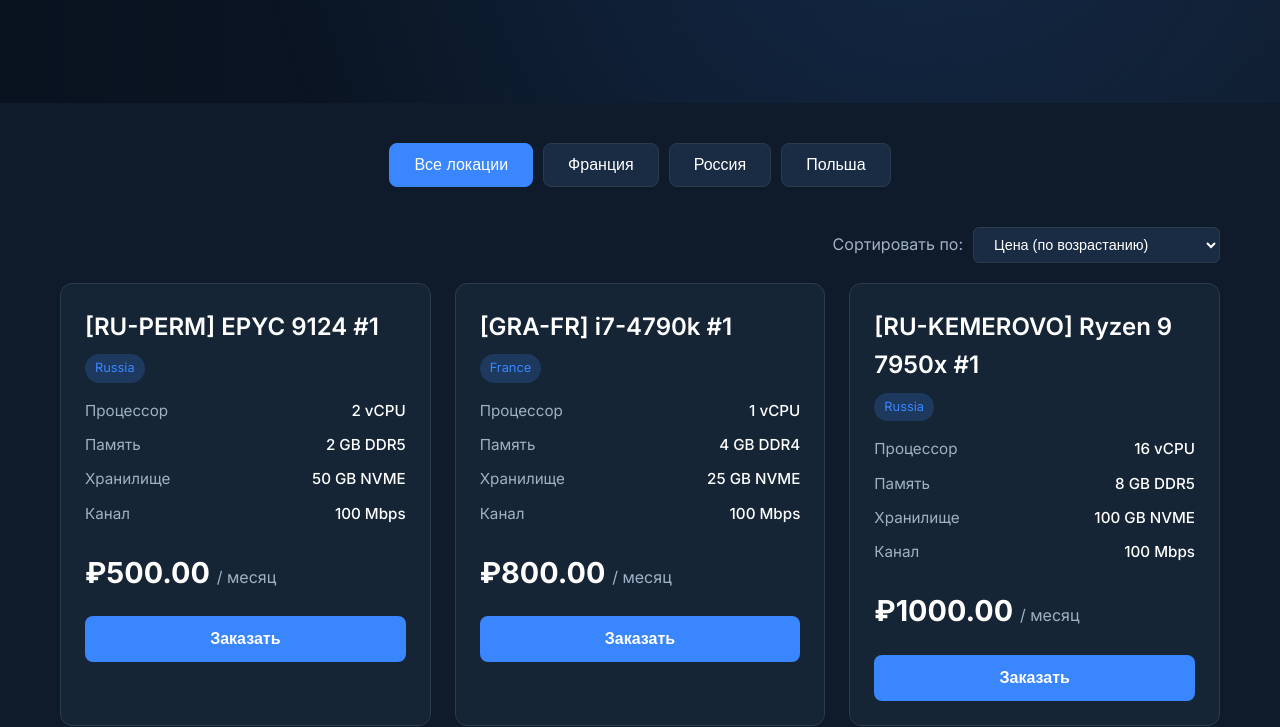
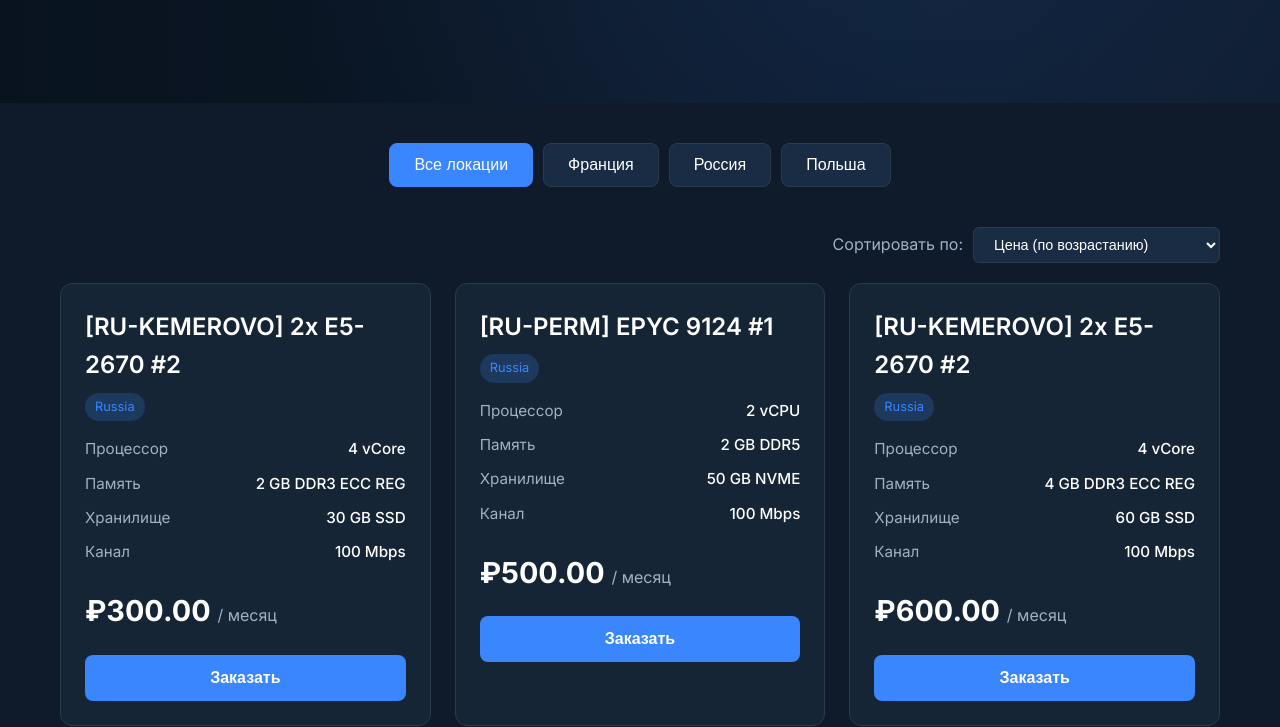
Before and after one commit to nxkazu/nxkazu.github.io, a plain HTML site: page index.html in a window 1280 px wide. Shown: the part 261-988 px from the top of the page. Drawn offline with Linux system fonts and the light colour scheme.

Commit message:
Update index.html

```diff
--- a/index.html
+++ b/index.html
@@ -635,7 +635,44 @@
             ssd: "400 GB NVME",
             traffic: "10 Gbps",
             price: 7200
+        },
+        {
+            "name": "[RU-KEMEROVO] 2x E5-2670 #2",
+            "location": "Russia",
+            "cpu": "4 vCore",
+            "ram": "2 GB DDR3 ECC REG",
+            "ssd": "30 GB SSD",
+            "traffic": "100 Mbps",
+            "price": 300.00
+        },
+        {
+            "name": "[RU-KEMEROVO] 2x E5-2670 #2",
+            "location": "Russia",
+            "cpu": "4 vCore",
+            "ram": "4 GB DDR3 ECC REG",
+            "ssd": "60 GB SSD",
+            "traffic": "100 Mbps",
+            "price": 600.00
+        },
+        {
+            "name": "[RU-KEMEROVO] 2x E5-2670 #2",
+            "location": "Russia",
+            "cpu": "6 vCore",
+            "ram": "8 GB DDR3 ECC REG",
+            "ssd": "120 GB SSD",
+            "traffic": "100 Mbps",
+            "price": 1200.00
+        },
+        {
+            "name": "[RU-KEMEROVO] 2x E5-2670 #2",
+            "location": "Russia",
+            "cpu": "8 vCore",
+            "ram": "8 GB DDR3 ECC REG",
+            "ssd": "240 GB SSD",
+            "traffic": "100 Mbps",
+            "price": 2200.00
         }
+
 
         ];
 
```
